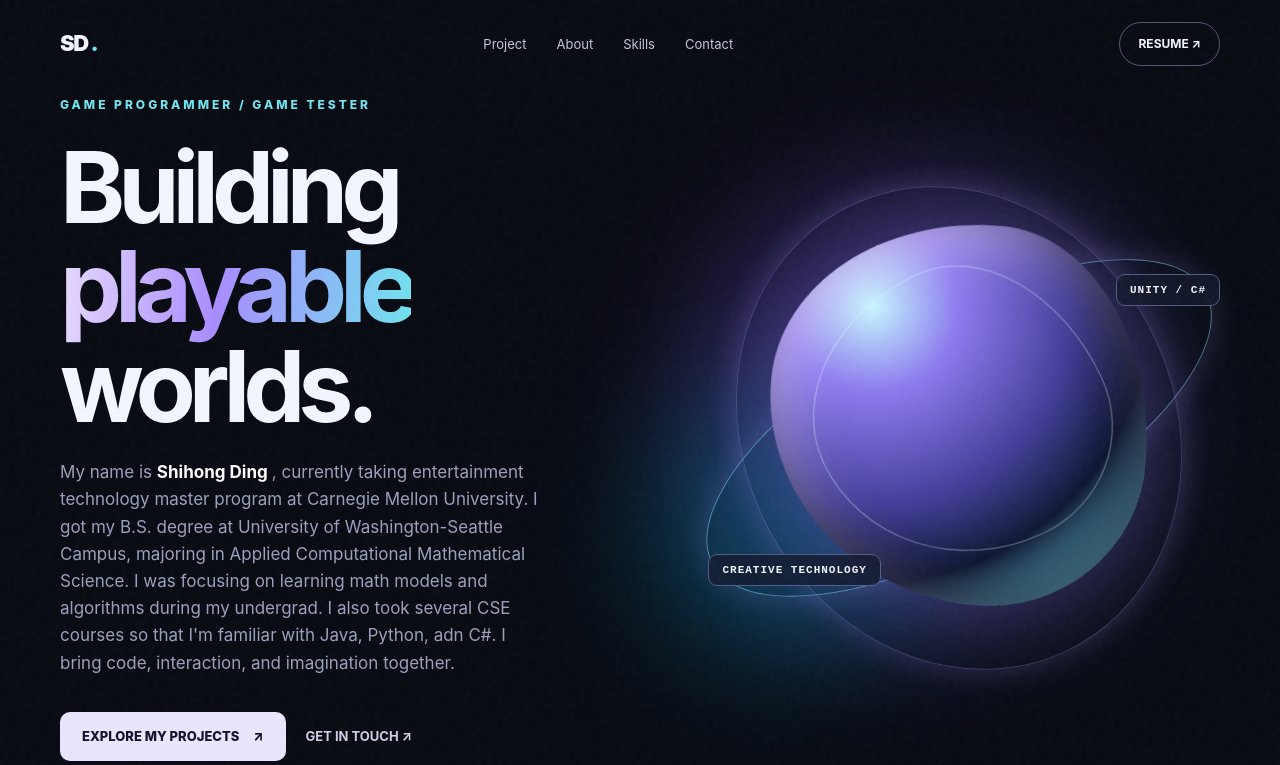
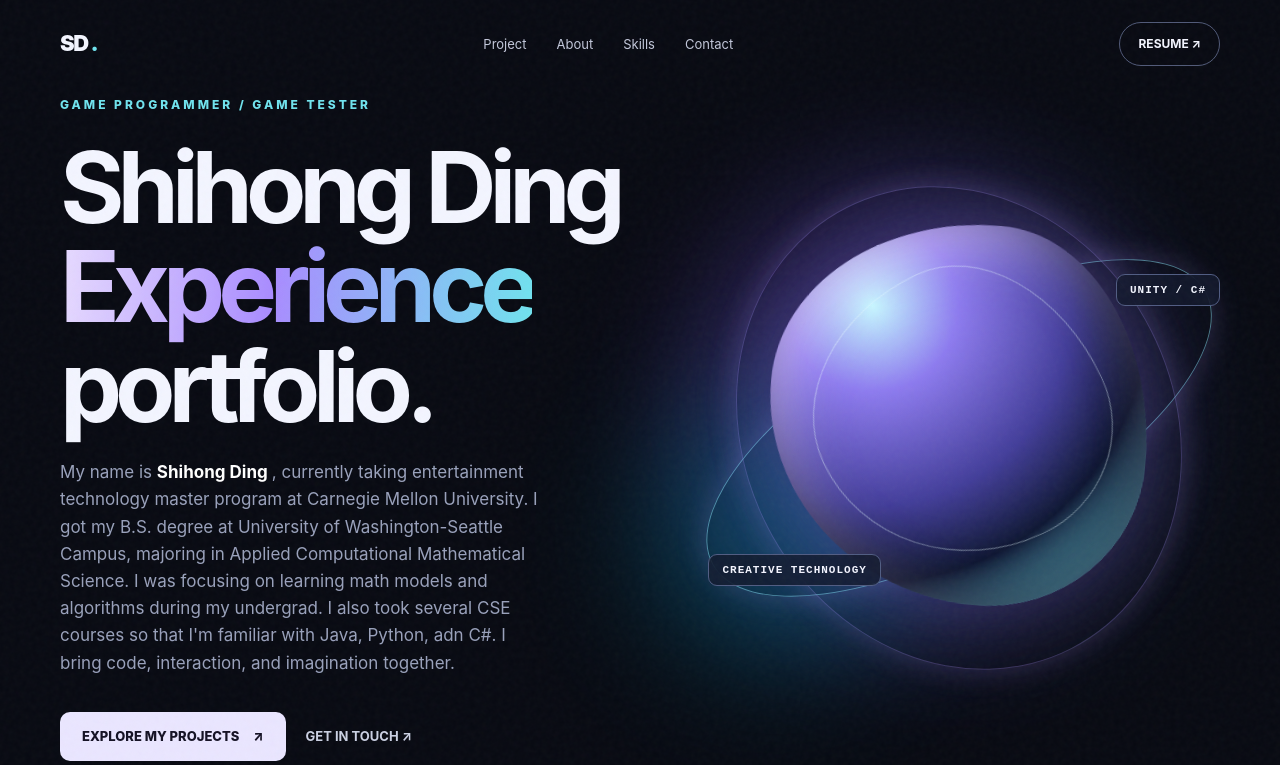
Before and after one commit to shihongd7/portfolio, a plain HTML site: page index.html in a window 1280 px wide. Shown: the top 765 px of the page. Drawn offline with Linux system fonts and the light colour scheme.

Commit message:
Add files via upload

```diff
--- a/index.html
+++ b/index.html
@@ -565,13 +565,13 @@ button {
       GAME PROGRAMMER / GAME TESTER
      </div>
      <h1>
-      Building
+      Shihong Ding
       <br/>
       <span class="gradient">
-       playable
+       Experience
       </span>
       <br/>
-      worlds.
+      portfolio.
      </h1>
      <p>
       My name is
```
